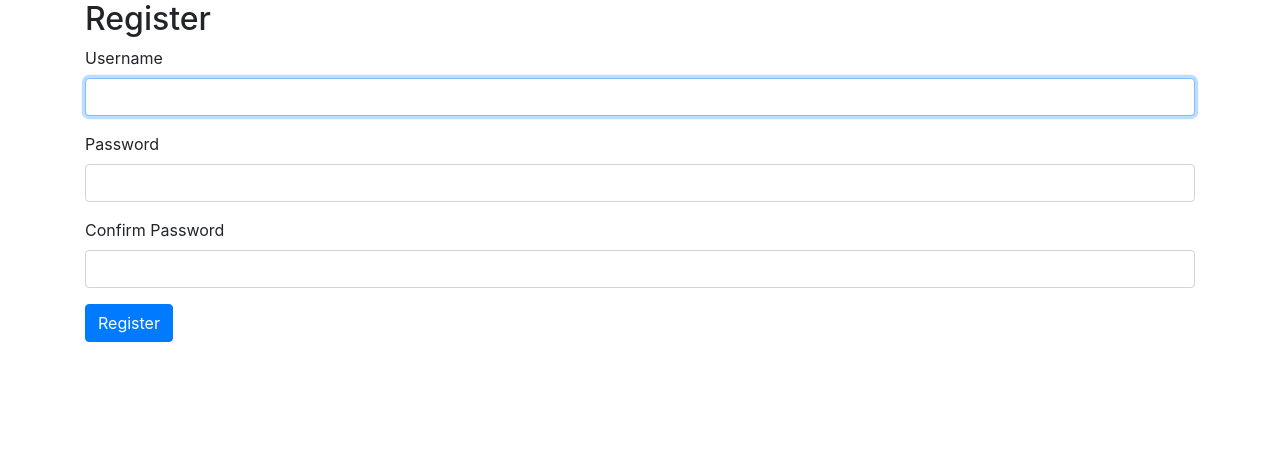
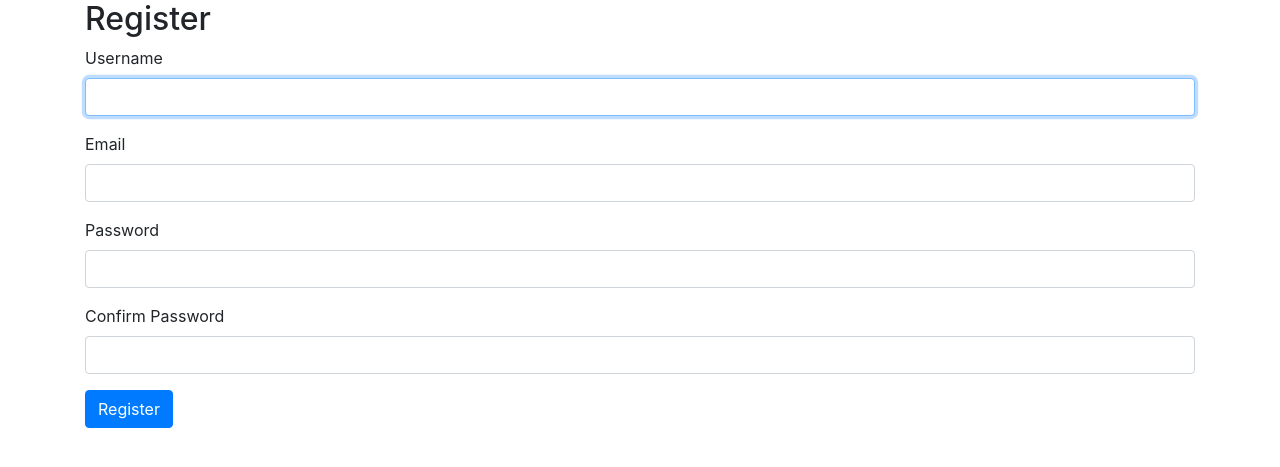
Before and after one commit to JisuKlk/FishingApp, a Django app: page /register/ in a window 1280 px wide. Shown: the top 467 px of the page. Run offline with Django 5.2, Linux system fonts and the light colour scheme; some libraries are stand-ins or nearby versions.

Commit message:
Form has email now

```diff
--- a/fishing_app/forms.py
+++ b/fishing_app/forms.py
@@ -25,7 +25,11 @@ class CustomUserCreationForm(UserCreationForm):
         label='Confirm Password',
         widget=forms.PasswordInput(attrs={'class': 'form-control'})
     )
+    email = forms.CharField(
+        label='Email',
+        widget=forms.EmailInput(attrs={'class': 'form-control'})
+    )
 
     class Meta:
         model = User
-        fields = ['username', 'password1', 'password2']
+        fields = ['username', 'email', 'password1', 'password2']
--- a/templates/registration/register.html
+++ b/templates/registration/register.html
@@ -20,6 +20,10 @@
                 {{ form.username }}
             </div>
             <div class="form-group">
+                <label for="{{ form.email.id_for_label }}">Email</label>
+                {{ form.email }}
+            </div>
+            <div class="form-group">
                 <label for="{{ form.password1.id_for_label }}">Password</label>
                 {{ form.password1 }}
             </div>
```
